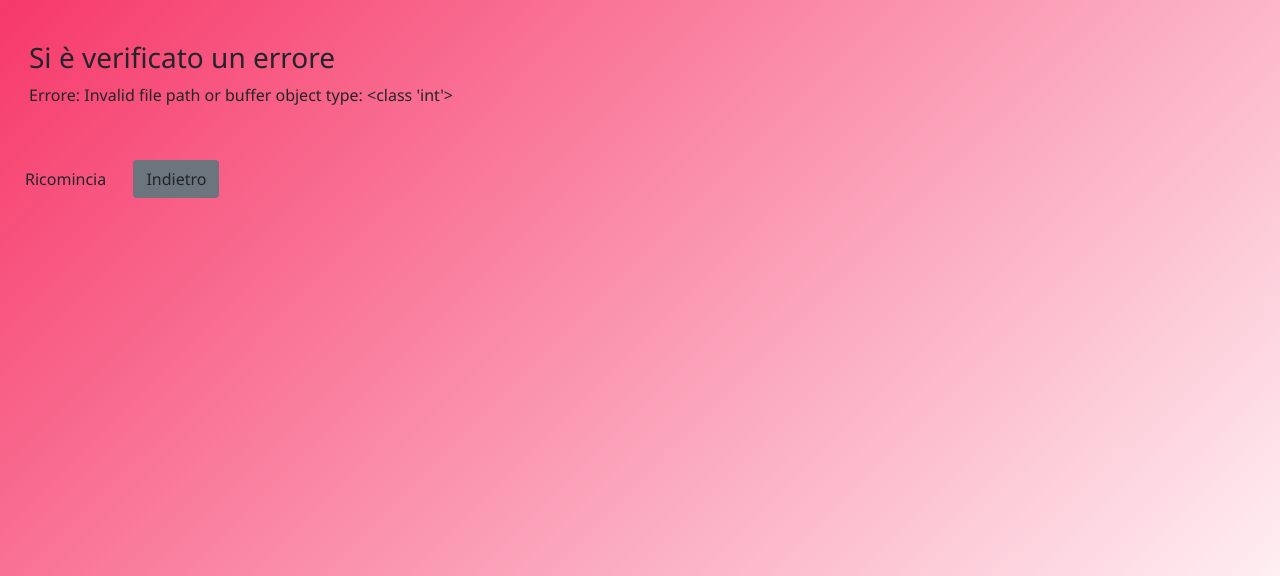
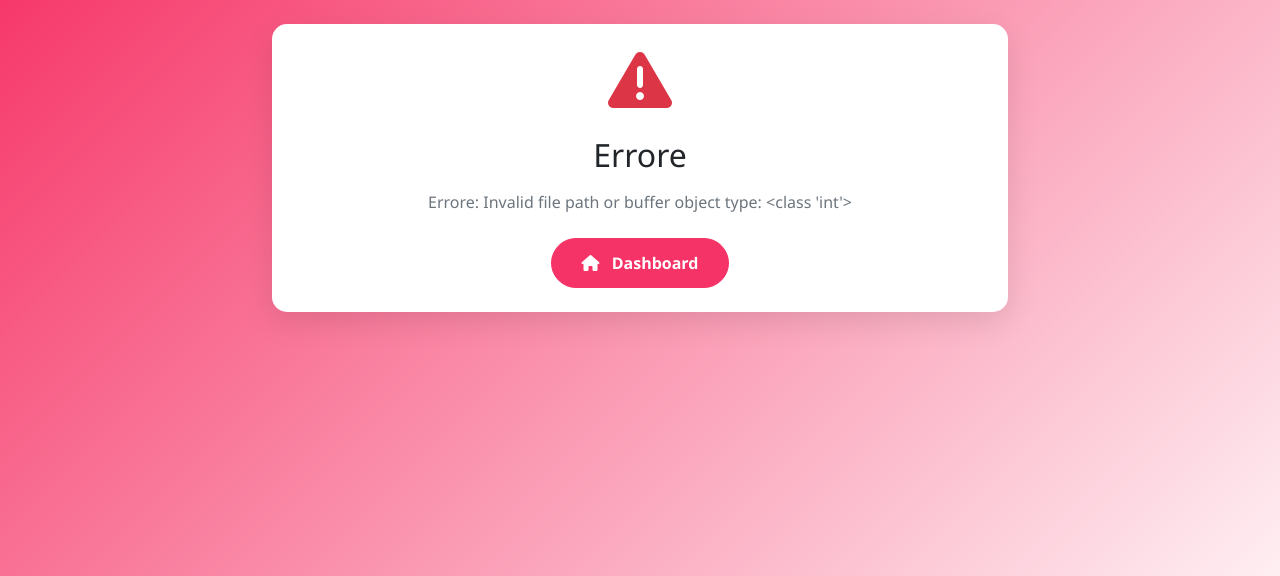
Before and after one commit to matteo-farinelli/azure-deploy, a Flask app: page /quiz in a window 1280 px wide. Shown: the part 56-632 px from the top of the page. Run offline with Flask 3, Linux system fonts and the light colour scheme; the visitor is signed in with stand-in values (Sample User, id 1).

Commit message:
Update error.html

```diff
--- a/templates/error.html
+++ b/templates/error.html
@@ -1,20 +1,19 @@
 {% extends "base.html" %}
 
-{% block title %}Errore - Assessment Platform{% endblock %}
-
 {% block content %}
-<div class="alert alert-error">
-    <h3>Si è verificato un errore</h3>
-    <p>{{ error }}</p>
-</div>
-
-<div style="margin-top: 20px;">
-    <button onclick="window.location.href='/?reset=true'" class="btn">
-        Ricomincia
-    </button>
-
-    <button onclick="window.history.back()" class="btn" style="margin-left: 10px; background-color: #6c757d;">
-        Indietro
-    </button>
+<div class="container">
+    <div class="row justify-content-center">
+        <div class="col-md-8">
+            <div class="dashboard-card text-center">
+                <i class="fas fa-exclamation-triangle fa-4x text-danger mb-4"></i>
+                <h2 class="mb-3">Errore</h2>
+                <p class="text-muted mb-4">{{ error }}</p>
+                <a href="{{ url_for('dashboard') if session.logged_in else url_for('login') }}" class="btn btn-primary">
+                    <i class="fas fa-home me-2"></i>
+                    {% if session.logged_in %}Dashboard{% else %}Login{% endif %}
+                </a>
+            </div>
+        </div>
+    </div>
 </div>
 {% endblock %}
```
